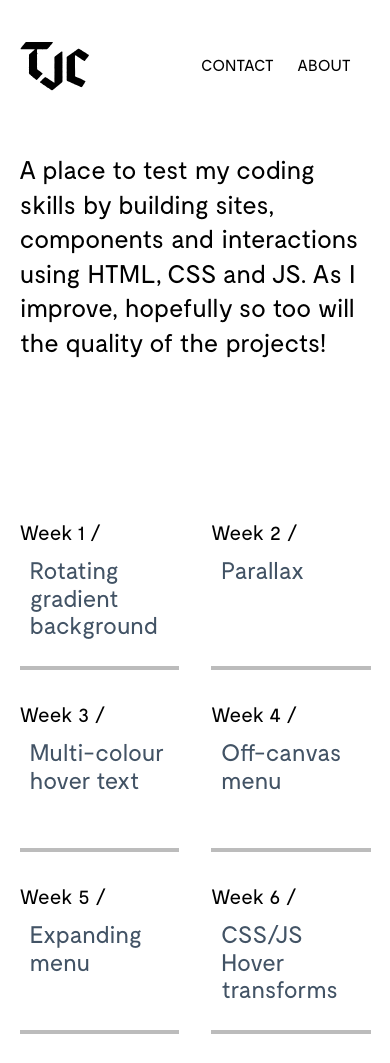
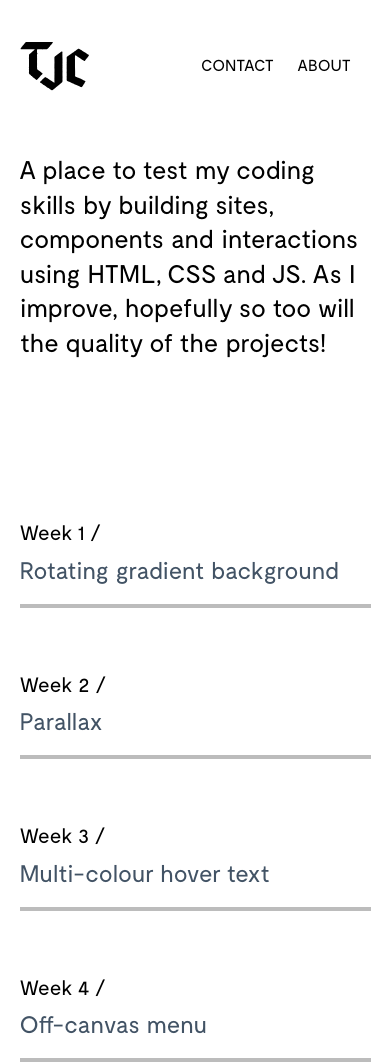
Before and after one commit to thomclegg/port, a plain HTML site: page rebuild_index.html in a window 390 px wide. Shown: the top 1063 px of the page. Drawn offline with nearby package versions, Linux system fonts and the light colour scheme; files whose address does not match are found by name.

Commit message:
new netlfiy deploy

```diff
--- a/css/responsive.css
+++ b/css/responsive.css
@@ -124,10 +124,6 @@ Tablet-ish
 
 	}
 
-	a.flex-link {
-		height: 150px;
-	}
-
 	.intro_about {
 		width: 80%;
 		max-width: 100%;
@@ -233,14 +229,16 @@ Tablet-ish
 		    margin-bottom: 15%;
 		}
 
-		p {
-			padding: 0 0 0 10px;
-		}
-
 		.sml-img {
 			width: 100%;
 			clear: both;
 			height: 100%;
+		}
+
+		section.thumbnail-wrapper {
+			grid-template-columns: 1fr;
+			grid-gap: 64px;
+			margin-bottom: 120px;
 		}
 
 		.thumb h3,
```
Also changed, not shown: css/rebuild_style.css (+2 -9 lines).
